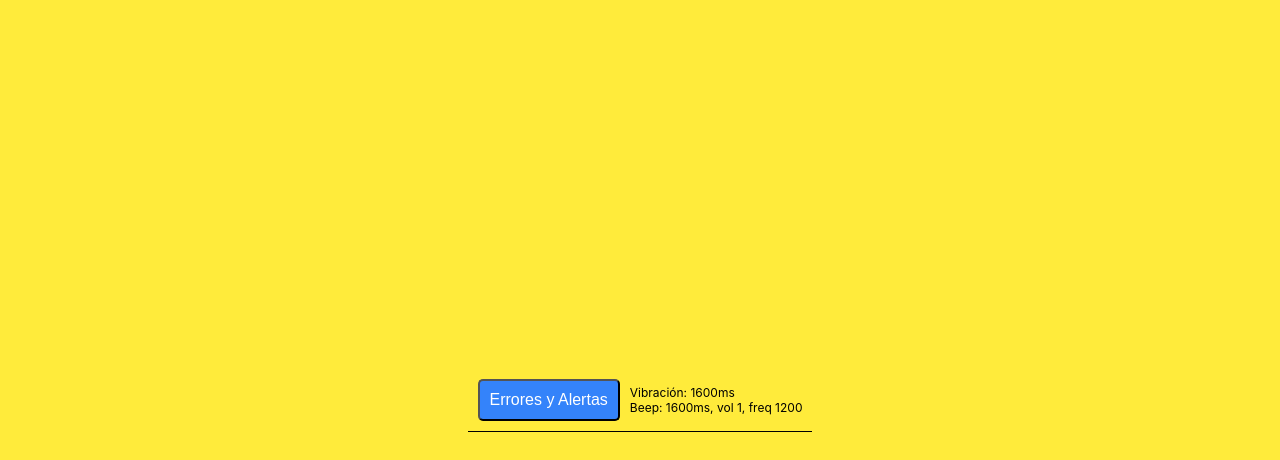
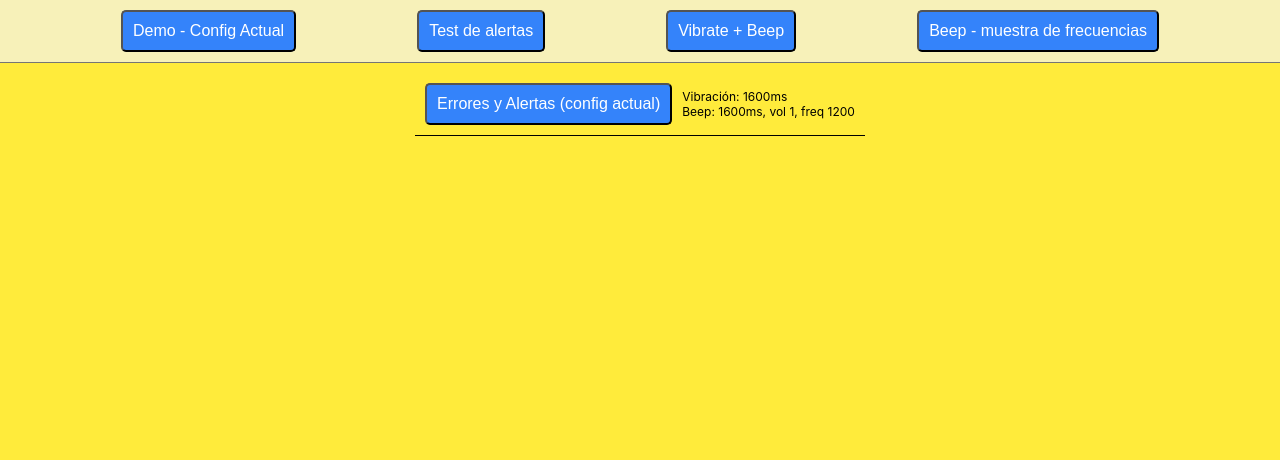
Before and after one commit to rjpizarro-meli/beeper, a React (Create React App) app: page / in a window 1280 px wide. Shown: the top 460 px of the page. Built offline with nearby package versions, Linux system fonts and the light colour scheme.

Commit message:
Set demo view tab

```diff
--- a/src/App.css
+++ b/src/App.css
@@ -42,7 +42,7 @@
 
 .options-container {
   display: flex;
-  justify-content: space-between;
+  justify-content: space-evenly;
   align-items: center;
   width: 100%;
   margin-bottom: 10px;
--- a/src/App.js
+++ b/src/App.js
@@ -41,7 +41,7 @@ function App() {
                 await beep({ time: 1600, volume: 1, sound: 1200 })
               }}
             >
-              Errores y Alertas
+              Errores y Alertas (config actual)
             </Button>
           }
         >
@@ -463,7 +463,7 @@ function App() {
           <Reference
             button={
               <Button
-                onClick={() => beep({ time: 500, sound: sound  })}
+                onClick={() => beep({ time: 1000, sound: sound  })}
               >
                 Beep {sound} Mhz
               </Button>
@@ -478,10 +478,11 @@ function App() {
   const renderOptions = () => {
     return (
       <div className="options-container">
+        <Button onClick={() => changeView('demo')}> Demo - Config Actual </Button>
         <Button onClick={() => changeView('alerts')}> Test de alertas </Button>
         <Button onClick={() => changeView('combined')}> Vibrate + Beep </Button>
-        <Button onClick={() => changeView('sound')}> Beep Sound </Button>
-        <Button onClick={() => changeView('basic')}> Basic Examples </Button>
+        <Button onClick={() => changeView('sound')}> Beep - muestra de frecuencias  </Button>
+        {/*<Button onClick={() => changeView('basic')}> Basic Examples </Button>*/}
       </div>
     )
   }
@@ -489,12 +490,13 @@ function App() {
   return (
     <div className="App">
       <header className="App-header">
+        {renderOptions()}
         <Beeper>
           { ({ beep, pause, vibrate }) => {
 
             if (view === 'demo' ) {
               return (
-                <div>
+                <div style={{flex: 1}}>
                   {renderDemo(beep, pause, vibrate)}
                 </div>
               )
```
